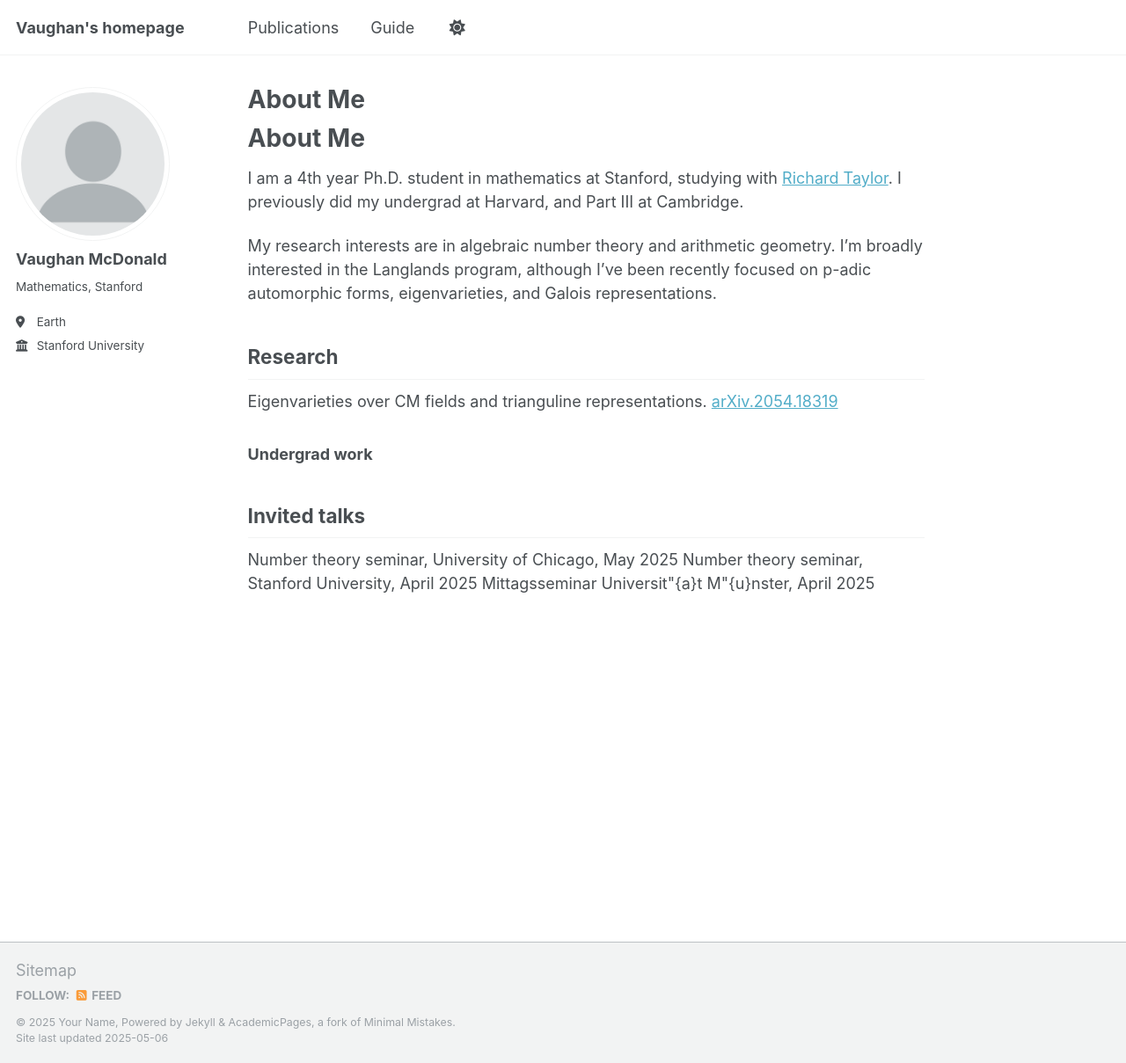
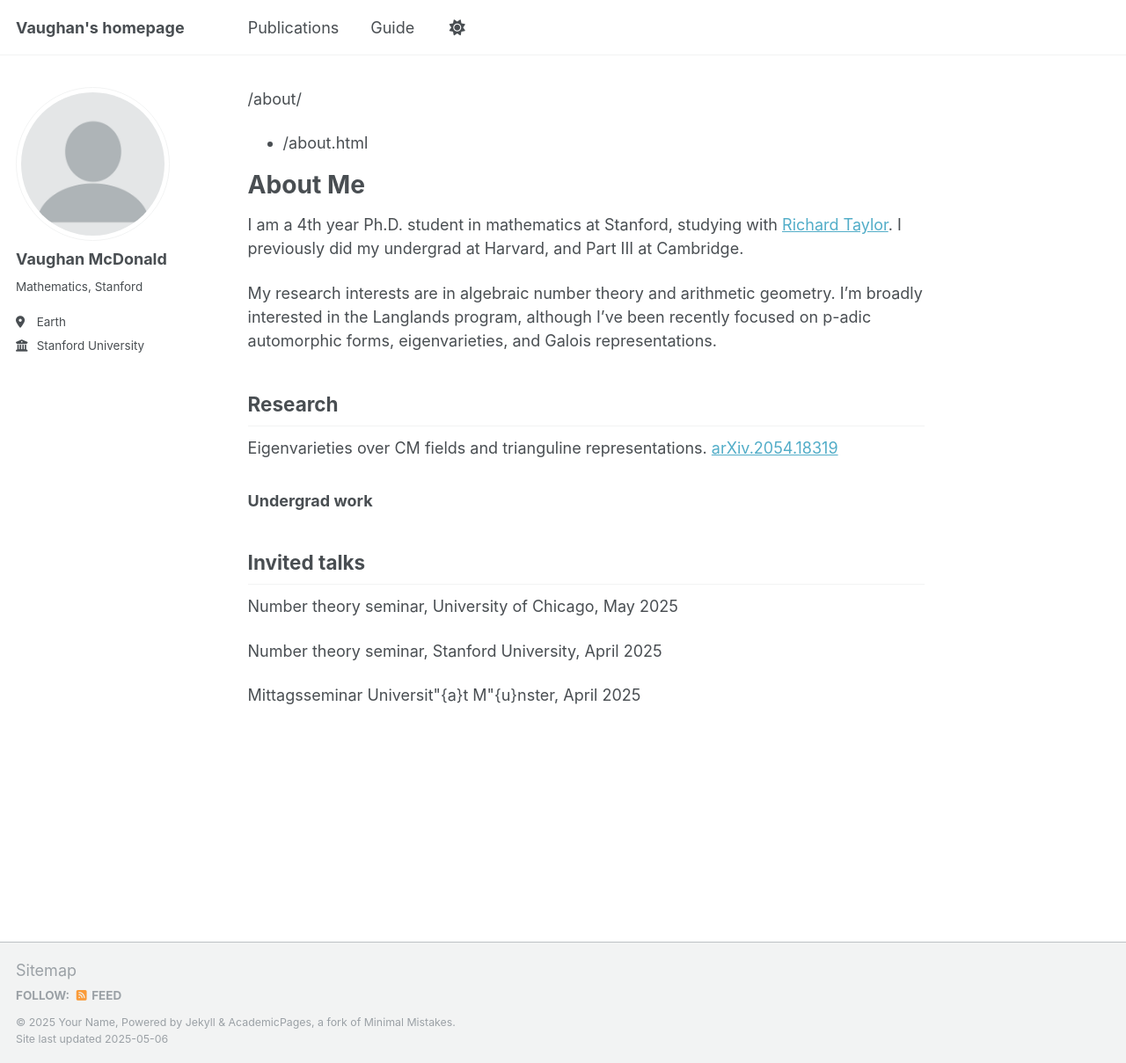
Before and after one commit to mcvaughanald/mcvaughanald.github.io, a Jekyll site: the page built from _pages/about.md, in a window 1280 px wide and 1209 px high. Shown: the whole window at 88% size. Built offline with Jekyll 4.4.1, drawn with Linux system fonts in a browser that asks for light colours; our own code applies the rules of GitHub Pages for plain Markdown files.

Commit message:
Update about.md

```diff
--- a/_pages/about.md
+++ b/_pages/about.md
@@ -1,3 +1,6 @@
+ /about/
+   - /about.html
+
 # About Me
 
 I am a 4th year Ph.D. student in mathematics at Stanford, studying with [Richard Taylor](https://virtualmath1.stanford.edu/~rltaylor/). I previously did my undergrad at Harvard, and Part III at Cambridge.
@@ -10,6 +13,9 @@ Eigenvarieties over CM fields and trianguline representations. [arXiv.2054.18319
 ### Undergrad work
 
 ## Invited talks
+
 Number theory seminar, University of Chicago, May 2025
+
 Number theory seminar, Stanford University, April 2025
+
 Mittagsseminar Universit\"{a}t M\"{u}nster, April 2025
```
